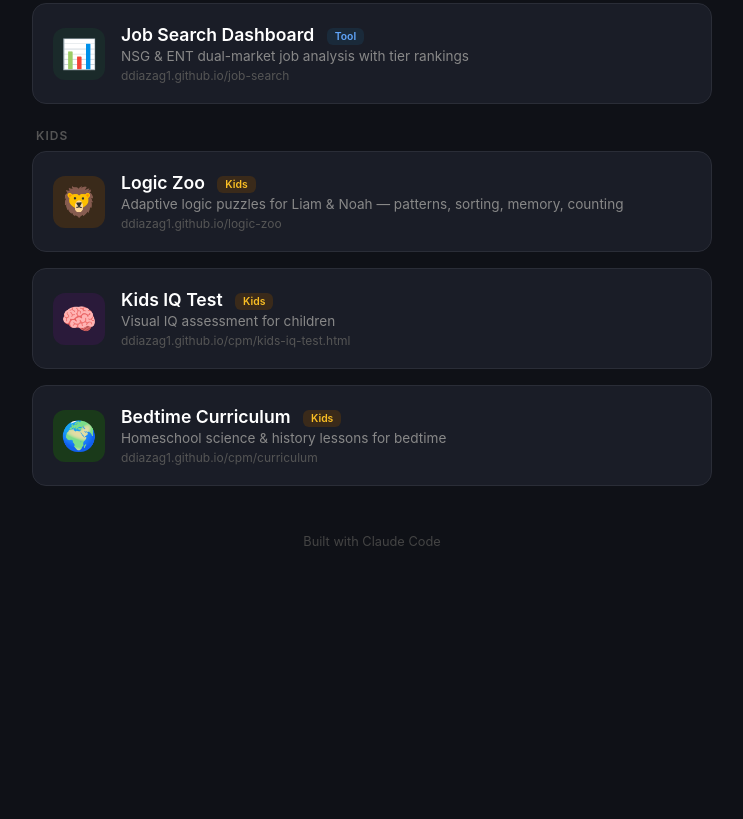
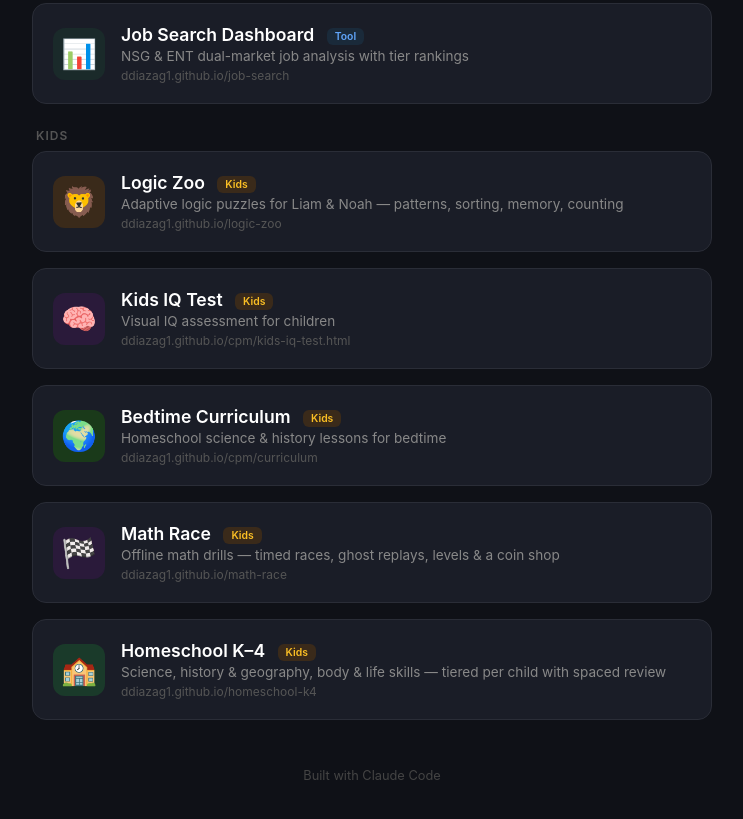
Before and after one commit to ddiazag1/ddiazag1.github.io, a plain HTML site: page index.html in a window 1280 px wide. Shown: the part 801-1620 px from the top of the page, without its empty margins (268-1011 px from the left). Before the commit the page ends 1390 px from the top, so only its background shows below. Drawn offline with Linux system fonts and the light colour scheme.

Commit message:
Add Math Race and Homeschool cards

```diff
--- a/index.html
+++ b/index.html
@@ -123,6 +123,21 @@ footer{text-align:center;margin-top:48px;color:#444;font-size:.8rem}
         <div class="card-url">ddiazag1.github.io/cpm/curriculum</div>
       </div>
     </a>
+    <a class="card" href="https://ddiazag1.github.io/math-race/" target="_blank">
+      <div class="icon" style="background:#2A1A3A">&#x1F3C1;</div>
+      <div class="card-text">
+        <div class="card-title">Math Race <span class="tag tag-kids">Kids</span></div>
+        <div class="card-desc">Offline math drills &mdash; timed races, ghost replays, levels &amp; a coin shop</div>
+        <div class="card-url">ddiazag1.github.io/math-race</div>
+      </div>
+    </a>    <a class="card" href="https://ddiazag1.github.io/homeschool-k4/" target="_blank">
+      <div class="icon" style="background:#1A3A2A">&#x1F3EB;</div>
+      <div class="card-text">
+        <div class="card-title">Homeschool K&ndash;4 <span class="tag tag-kids">Kids</span></div>
+        <div class="card-desc">Science, history &amp; geography, body &amp; life skills &mdash; tiered per child with spaced review</div>
+        <div class="card-url">ddiazag1.github.io/homeschool-k4</div>
+      </div>
+    </a>
   </div>
 
   <footer>Built with Claude Code</footer>
```
